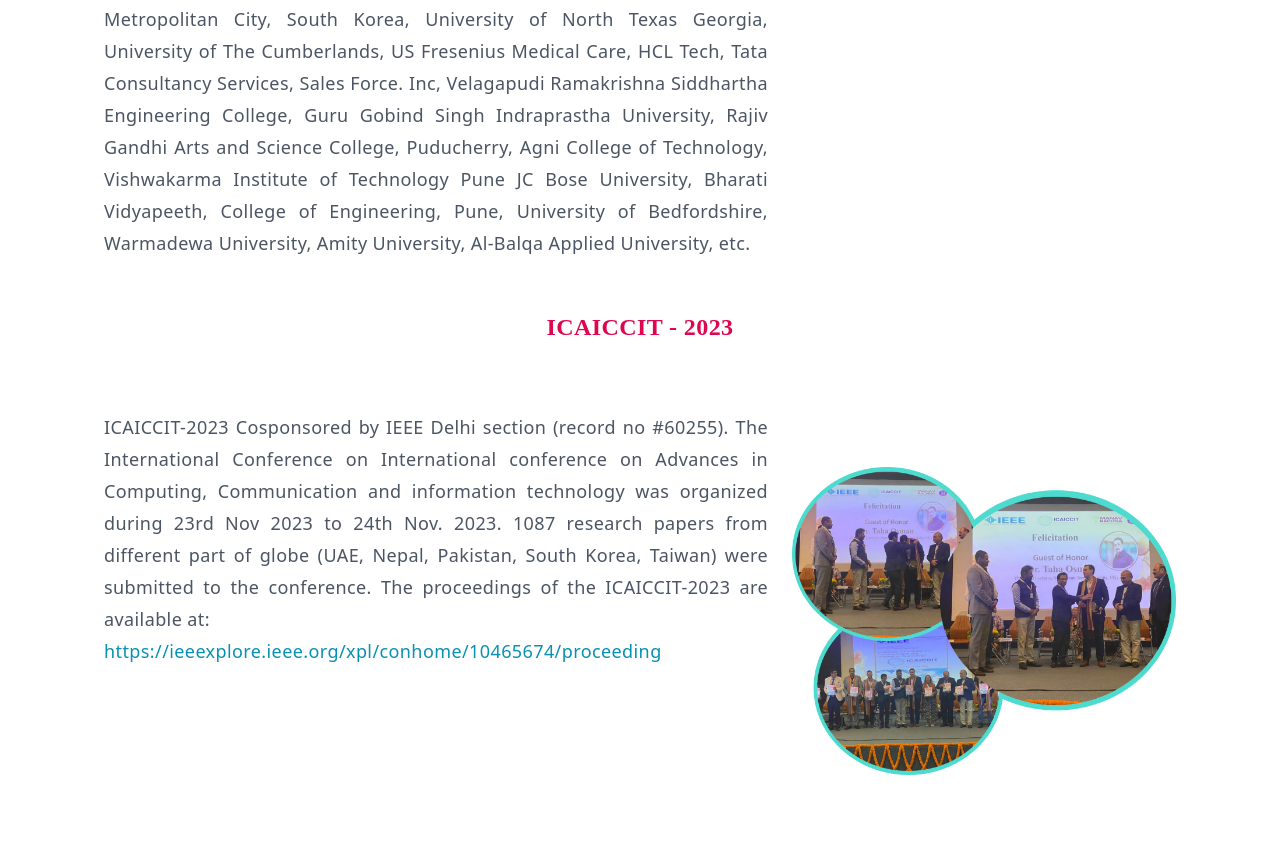
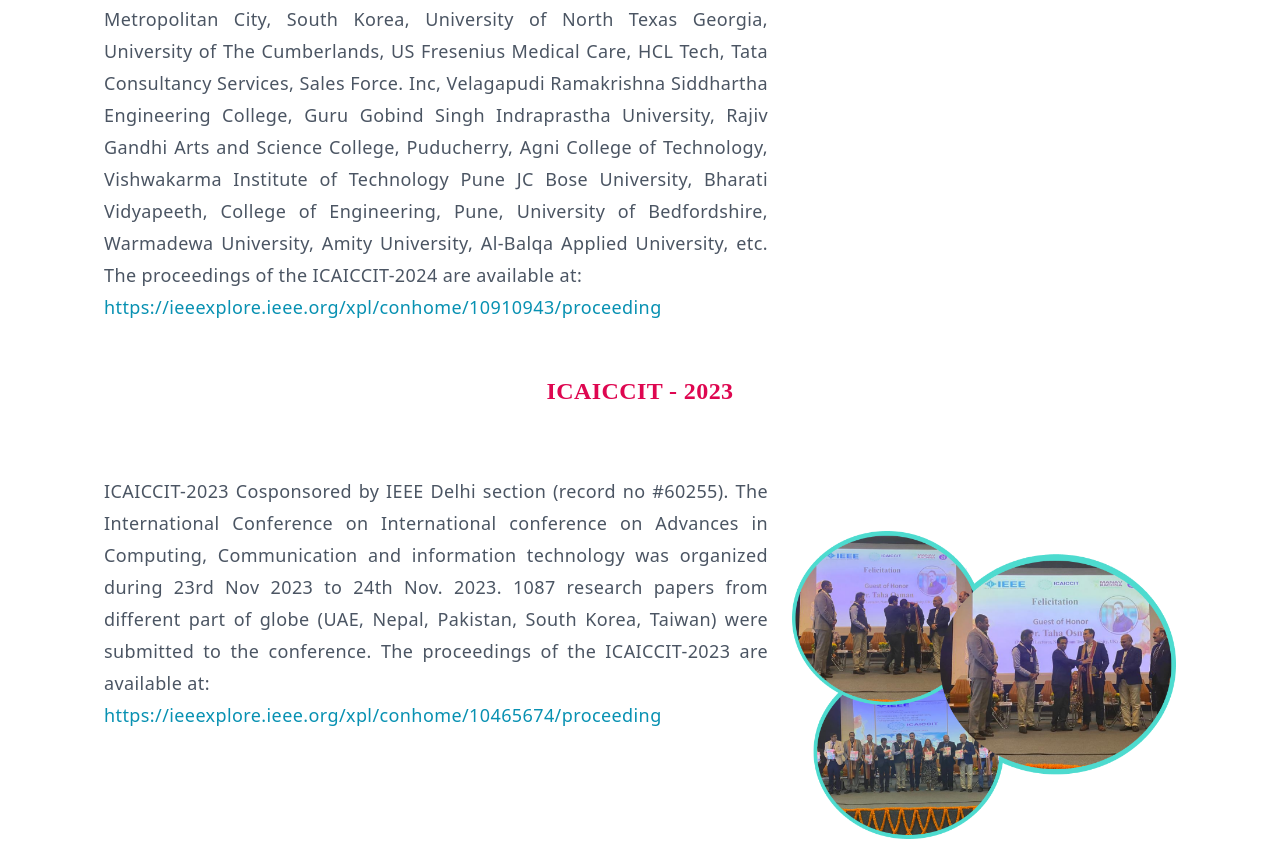
Before and after one commit to sai-ram-kaushik/icaiccit-2025, a Next.js app: page /previous_year in a window 1280 px wide. Shown: the part 953-1794 px from the top of the page. Built offline with nearby package versions, Linux system fonts and the light colour scheme.

Commit message:
updated with the previous year component

```diff
--- a/pages/previous_year/index.jsx
+++ b/pages/previous_year/index.jsx
@@ -50,7 +50,15 @@
                   Technology, Vishwakarma Institute of Technology Pune JC Bose
                   University, Bharati Vidyapeeth, College of Engineering, Pune,
                   University of Bedfordshire, Warmadewa University, Amity
-                  University, Al-Balqa Applied University, etc.
+                  University, Al-Balqa Applied University, etc. The proceedings
+                  of the ICAICCIT-2024 are available at:{" "}
+                  <a
+                    href="https://ieeexplore.ieee.org/xpl/conhome/10910943/proceeding"
+                    target="__blank"
+                    className="text-cyan-600 flex flex-wrap"
+                  >
+                    https://ieeexplore.ieee.org/xpl/conhome/10910943/proceeding
+                  </a>
                 </p>
               </p>
             </div>
```
